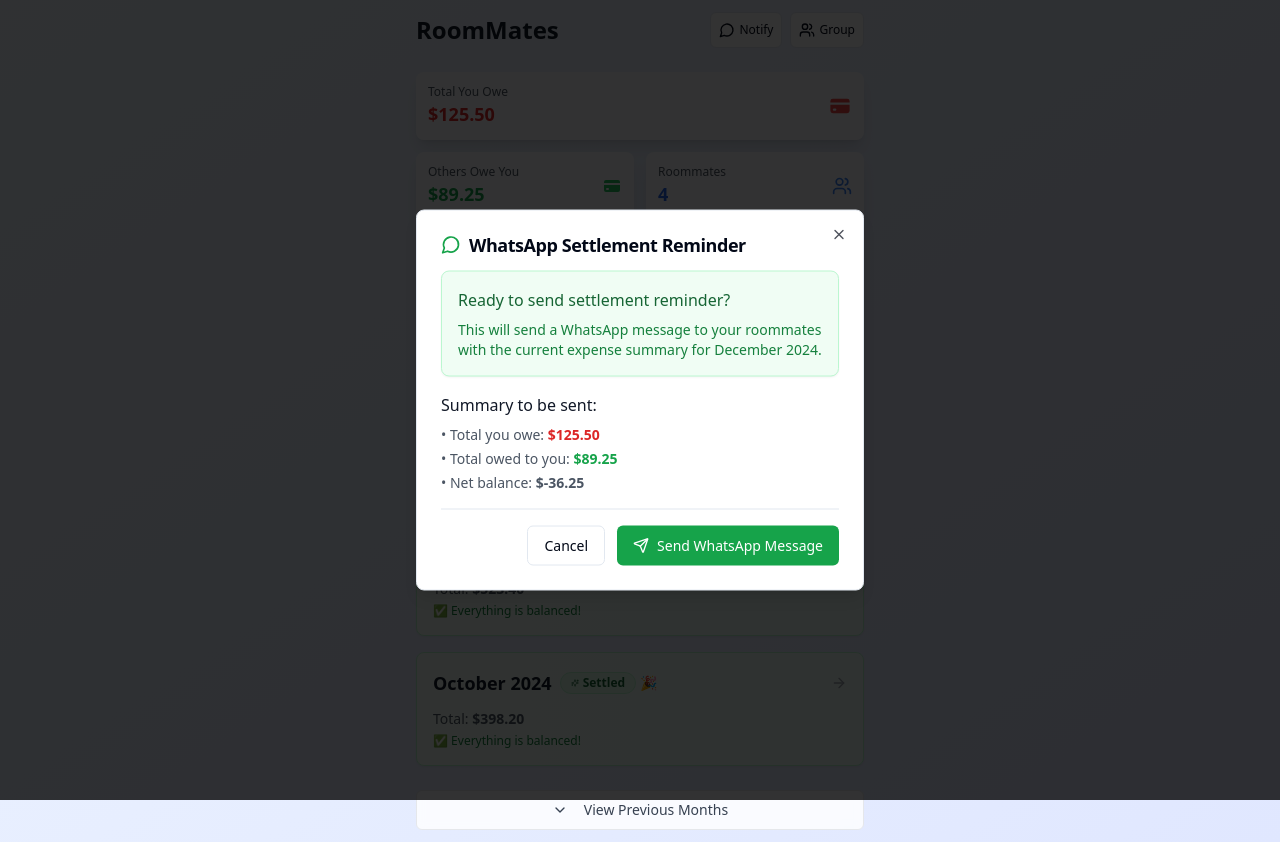
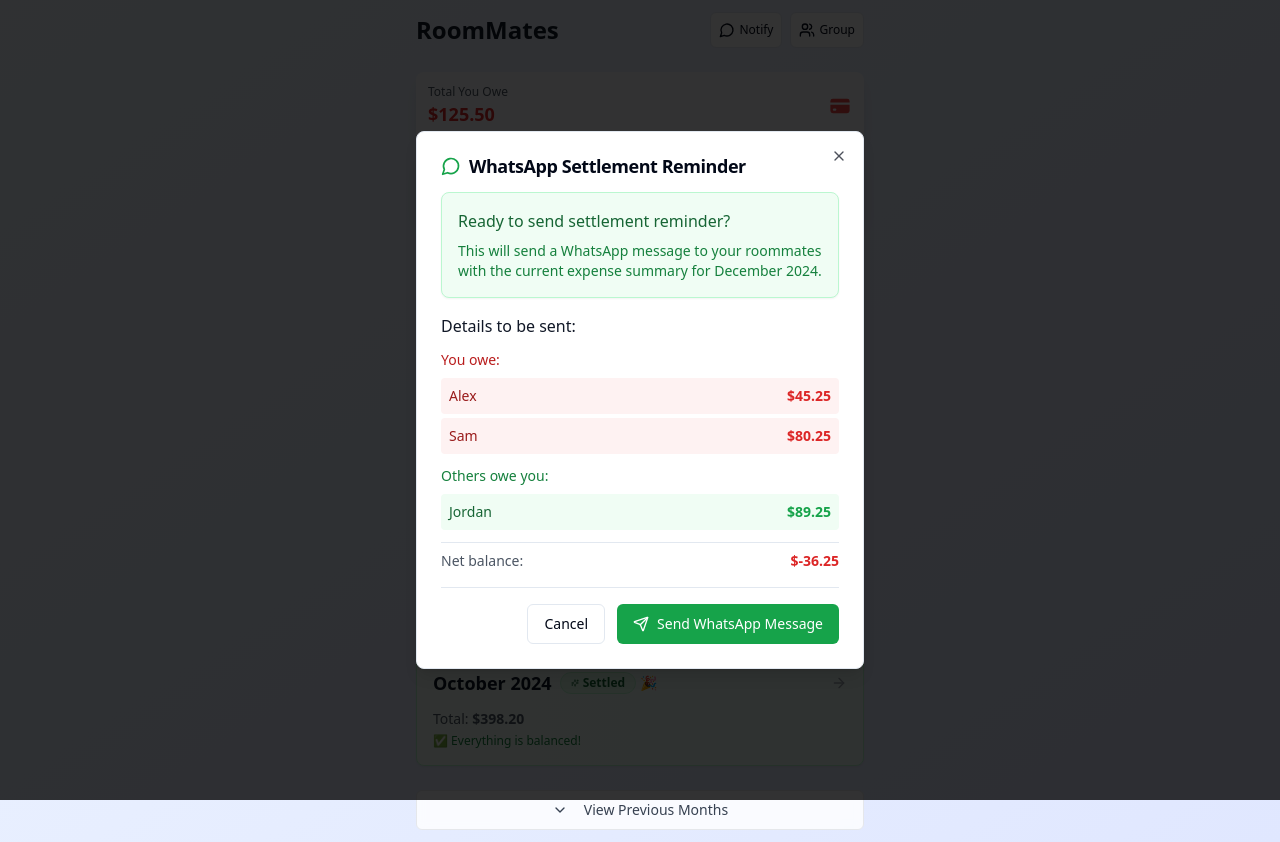
Before and after one commit to IITianUG/roomie-bill, a React (Vite) app: page / in a window 1280 px wide. Both pictures are taken after a click on the button "Notify". Built offline with nearby package versions, Linux system fonts and the light colour scheme.

Commit message:
Refactor: Show debt details in WhatsApp reminder
Modify the WhatsApp settlement reminder to display a summary of who owes the user and who the user owes.

```diff
--- a/src/components/WhatsAppNotification.tsx
+++ b/src/components/WhatsAppNotification.tsx
@@ -1,4 +1,3 @@
-
 import React, { useState } from 'react';
 import { Dialog, DialogContent, DialogHeader, DialogTitle } from '@/components/ui/dialog';
 import { Button } from '@/components/ui/button';
@@ -30,8 +29,16 @@ export const WhatsAppNotification: React.FC<WhatsAppNotificationProps> = ({
   };
 
   const currentMonth = 'December 2024';
-  const totalOwed = 125.50;
-  const totalOwedToYou = 89.25;
+
+  // Mock detailed debt breakdown
+  const debtDetails = [
+    { name: 'Alex', amount: 45.25, type: 'owe' as const },
+    { name: 'Sam', amount: 80.25, type: 'owe' as const },
+    { name: 'Jordan', amount: 89.25, type: 'owes_you' as const }
+  ];
+
+  const totalOwed = debtDetails.filter(d => d.type === 'owe').reduce((sum, d) => sum + d.amount, 0);
+  const totalOwedToYou = debtDetails.filter(d => d.type === 'owes_you').reduce((sum, d) => sum + d.amount, 0);
 
   return (
     <Dialog open={true} onOpenChange={onClose}>
@@ -56,12 +63,46 @@ export const WhatsAppNotification: React.FC<WhatsAppNotificationProps> = ({
               </CardContent>
             </Card>
 
-            <div className="space-y-2">
-              <h4 className="font-medium text-gray-900">Summary to be sent:</h4>
-              <div className="text-sm text-gray-600 space-y-1">
-                <p>• Total you owe: <span className="font-semibold text-red-600">${totalOwed.toFixed(2)}</span></p>
-                <p>• Total owed to you: <span className="font-semibold text-green-600">${totalOwedToYou.toFixed(2)}</span></p>
-                <p>• Net balance: <span className="font-semibold">${(totalOwedToYou - totalOwed).toFixed(2)}</span></p>
+            <div className="space-y-3">
+              <h4 className="font-medium text-gray-900">Details to be sent:</h4>
+
+              {/* You owe section */}
+              {debtDetails.filter(d => d.type === 'owe').length > 0 && (
+                <div>
+                  <p className="text-sm font-medium text-red-700 mb-2">You owe:</p>
+                  <div className="space-y-1">
+                    {debtDetails.filter(d => d.type === 'owe').map(debt => (
+                      <div key={debt.name} className="flex justify-between items-center text-sm bg-red-50 p-2 rounded">
+                        <span className="text-red-800">{debt.name}</span>
+                        <span className="font-semibold text-red-600">${debt.amount.toFixed(2)}</span>
+                      </div>
+                    ))}
+                  </div>
+                </div>
+              )}
+
+              {/* Others owe you section */}
+              {debtDetails.filter(d => d.type === 'owes_you').length > 0 && (
+                <div>
+                  <p className="text-sm font-medium text-green-700 mb-2">Others owe you:</p>
+                  <div className="space-y-1">
+                    {debtDetails.filter(d => d.type === 'owes_you').map(debt => (
+                      <div key={debt.name} className="flex justify-between items-center text-sm bg-green-50 p-2 rounded">
+                        <span className="text-green-800">{debt.name}</span>
+                        <span className="font-semibold text-green-600">${debt.amount.toFixed(2)}</span>
+                      </div>
+                    ))}
+                  </div>
+                </div>
+              )}
+
+              <div className="pt-2 border-t">
+                <div className="flex justify-between text-sm">
+                  <span className="text-gray-600">Net balance:</span>
+                  <span className={`font-semibold ${(totalOwedToYou - totalOwed) >= 0 ? 'text-green-600' : 'text-red-600'}`}>
+                    ${(totalOwedToYou - totalOwed).toFixed(2)}
+                  </span>
+                </div>
               </div>
             </div>
 
@@ -99,9 +140,26 @@ export const WhatsAppNotification: React.FC<WhatsAppNotificationProps> = ({
                       <p className="font-medium">💰 {currentMonth} Expense Summary</p>
                       <p>Hey everyone! Time to settle up for this month:</p>
                       <div className="mt-2 space-y-1 text-xs">
-                        <p>📊 <strong>My Summary:</strong></p>
-                        <p>• I owe: ${totalOwed.toFixed(2)}</p>
-                        <p>• Owed to me: ${totalOwedToYou.toFixed(2)}</p>
+                        <p>📊 <strong>Breakdown:</strong></p>
+
+                        {debtDetails.filter(d => d.type === 'owe').length > 0 && (
+                          <div>
+                            <p>• I owe:</p>
+                            {debtDetails.filter(d => d.type === 'owe').map(debt => (
+                              <p key={debt.name} className="ml-2">- {debt.name}: ${debt.amount.toFixed(2)}</p>
+                            ))}
+                          </div>
+                        )}
+
+                        {debtDetails.filter(d => d.type === 'owes_you').length > 0 && (
+                          <div>
+                            <p>• Owed to me:</p>
+                            {debtDetails.filter(d => d.type === 'owes_you').map(debt => (
+                              <p key={debt.name} className="ml-2">- {debt.name}: ${debt.amount.toFixed(2)}</p>
+                            ))}
+                          </div>
+                        )}
+
                         <p>• Net: ${(totalOwedToYou - totalOwed).toFixed(2)}</p>
                       </div>
                       <p className="mt-2">Let's settle up! Check the app for details 📱</p>
```
